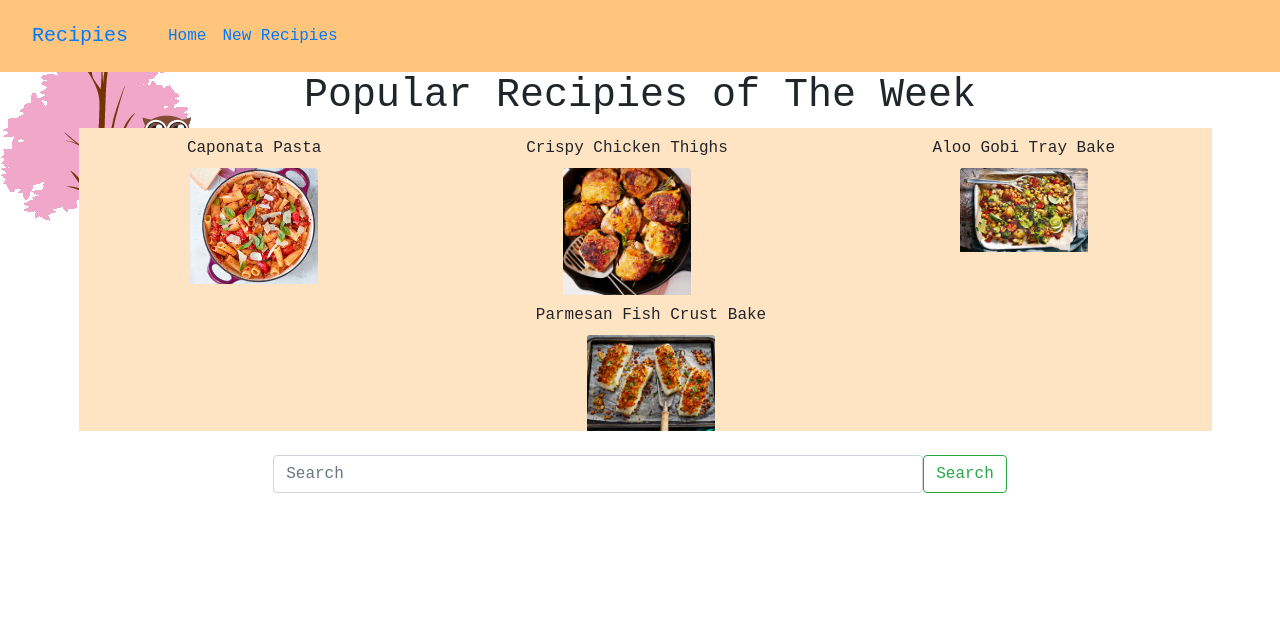
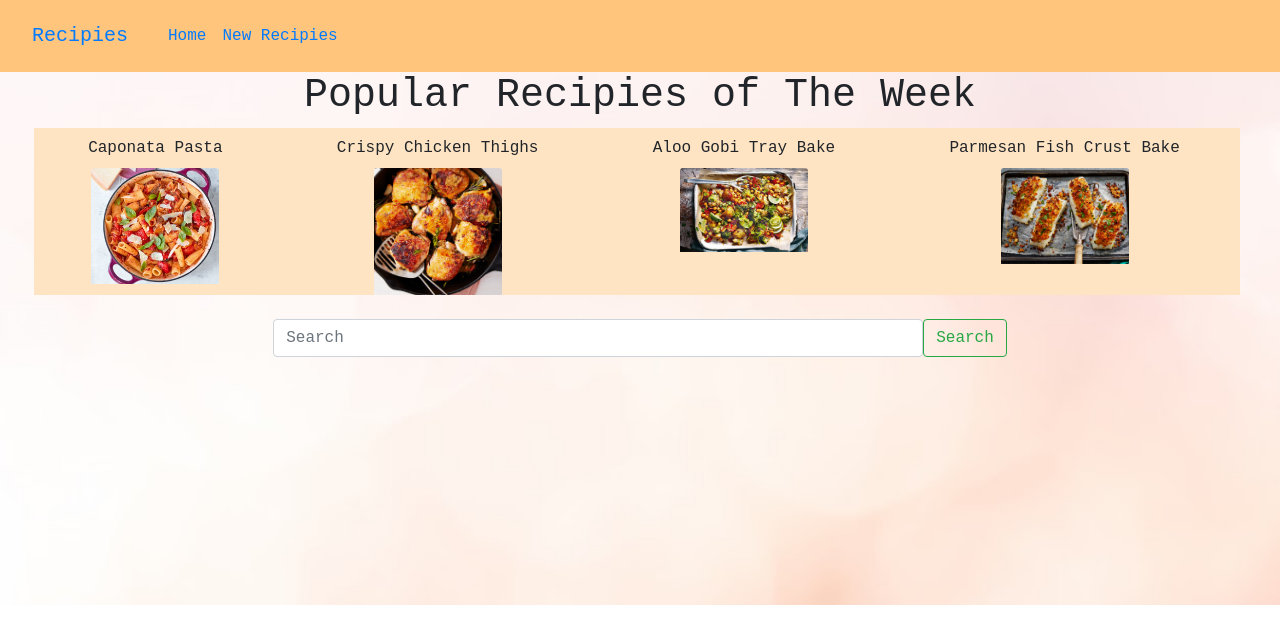
Before and after one commit to TiffanyJan/Recipies, a React (Create React App) app: page / in a window 1280 px wide. Shown: the top 644 px of the page. Built offline with nearby package versions, Linux system fonts and the light colour scheme.

Commit message:
insert background

```diff
--- a/src/App.css
+++ b/src/App.css
@@ -31,8 +31,8 @@
   justify-content: center;
   margin-top: 0.5rem !important;
   background: bisque;
-  margin-left: 79px;
-  margin-right: 68px;
+  margin-right: 40px;
+  margin-left: 34px;
 }
 
 .mt-2,
@@ -81,7 +81,10 @@
 }
 
 body {
-  background-image: url("img_tree.gif");
+  background-image: url("light-peach-bokeh-light-abstract-background_73588-57.jpg");
   background-repeat: no-repeat;
-  background-attachment: fixed;
+  height: 900%;
+  background-position: center;
+  background-repeat: no-repeat;
+  background-size: cover;
 }
```
Also changed, not shown: src/light-peach-bokeh-light-abstract-background_73588-57.jpg (added).
